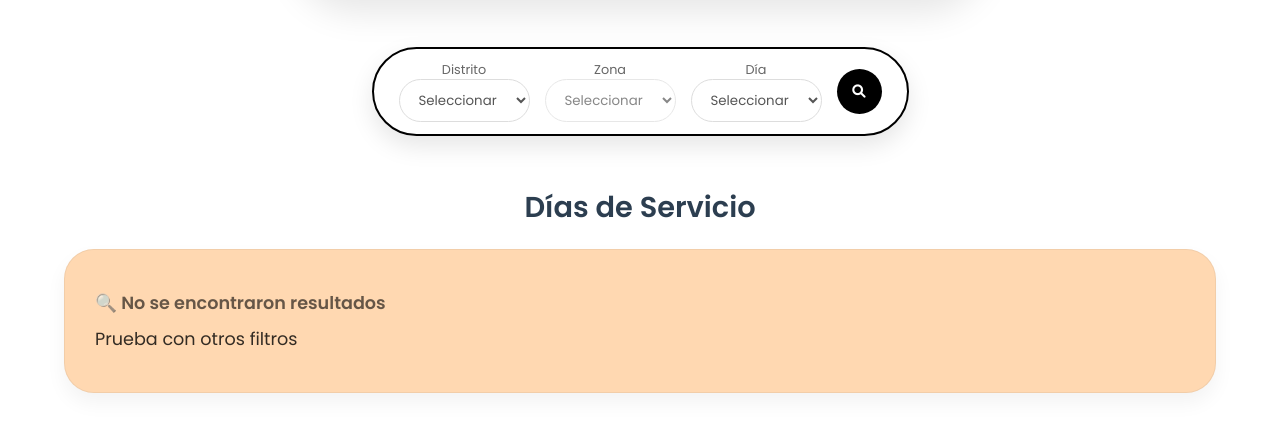
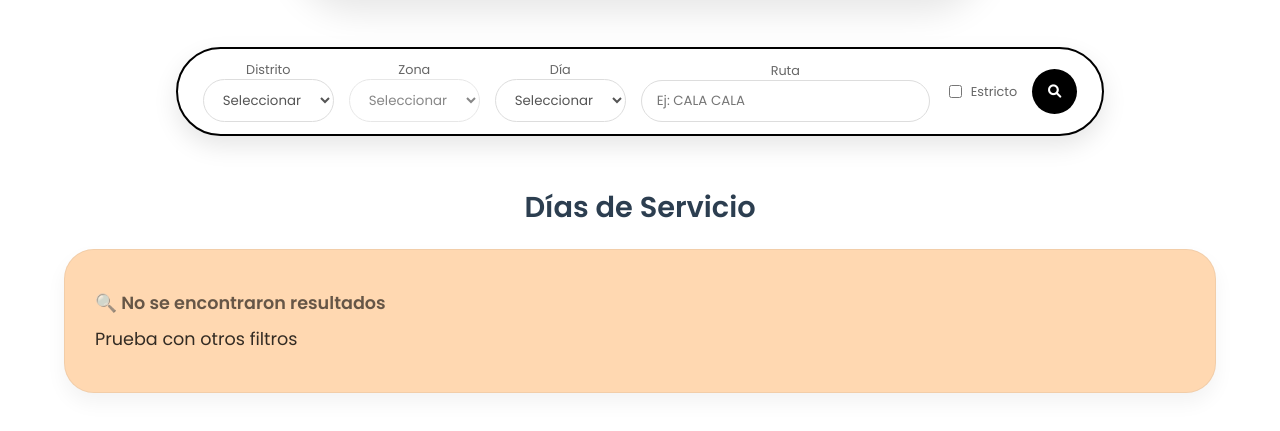
Before and after one commit to Macacofig/Ing-Software-ProjectBolivia, a website built with Parcel: page src/templates/user_home.html in a window 1280 px wide. Shown: the part 243-674 px from the top of the page. Built offline with nearby package versions, Linux system fonts and the light colour scheme.

Commit message:
Add route filter and collection point selection

```diff
--- a/src/functions/Citizen/Citizen.Service.presenter.js
+++ b/src/functions/Citizen/Citizen.Service.presenter.js
@@ -1,4 +1,5 @@
 import { getServices } from "../../utils/localStorage.js";
+import { select_collection_point, filter_by_route } from "../EMSA/Service.js";
 
 document.addEventListener("DOMContentLoaded", () => {
 
--- a/src/templates/user_home.html
+++ b/src/templates/user_home.html
@@ -72,6 +72,19 @@
                     </select>
                 </label>
 
+
+                <!-- RUTA -->
+                <label>
+                    <span>Ruta</span>
+                    <input type="text" id="filter-ruta" placeholder="Ej: CALA CALA">
+                </label>
+
+                <!-- FILTRO ESTRICTO -->
+                <label style="flex-direction: row; align-items: center; gap: 6px;">
+                    <input type="checkbox" id="filter-estricto" style="width:auto; padding:0;">
+                    <span>Estricto</span>
+                </label>
+
                 <button type="button" class="search-btn">
                     <i class="fas fa-search"></i>
                 </button>
@@ -84,6 +97,14 @@
             <h2 class="subtitulo">Días de Servicio</h2>
 
             <div id="grid-cards" class="grid-cards"></div>
+
+             <!-- CONFIRMACIÓN DE SELECCIÓN -->
+            <div id="confirmation-message" style="display:none;" class="confirmation-box">
+                <p id="confirmation-text"></p>
+                <button id="confirm-btn">Confirmar selección</button>
+                <button id="cancel-btn">Cancelar</button>
+            </div>
+
         </section>
 
     </main>
```
Also changed, not shown: src/styles/user_home.css (line endings or trailing spaces).
